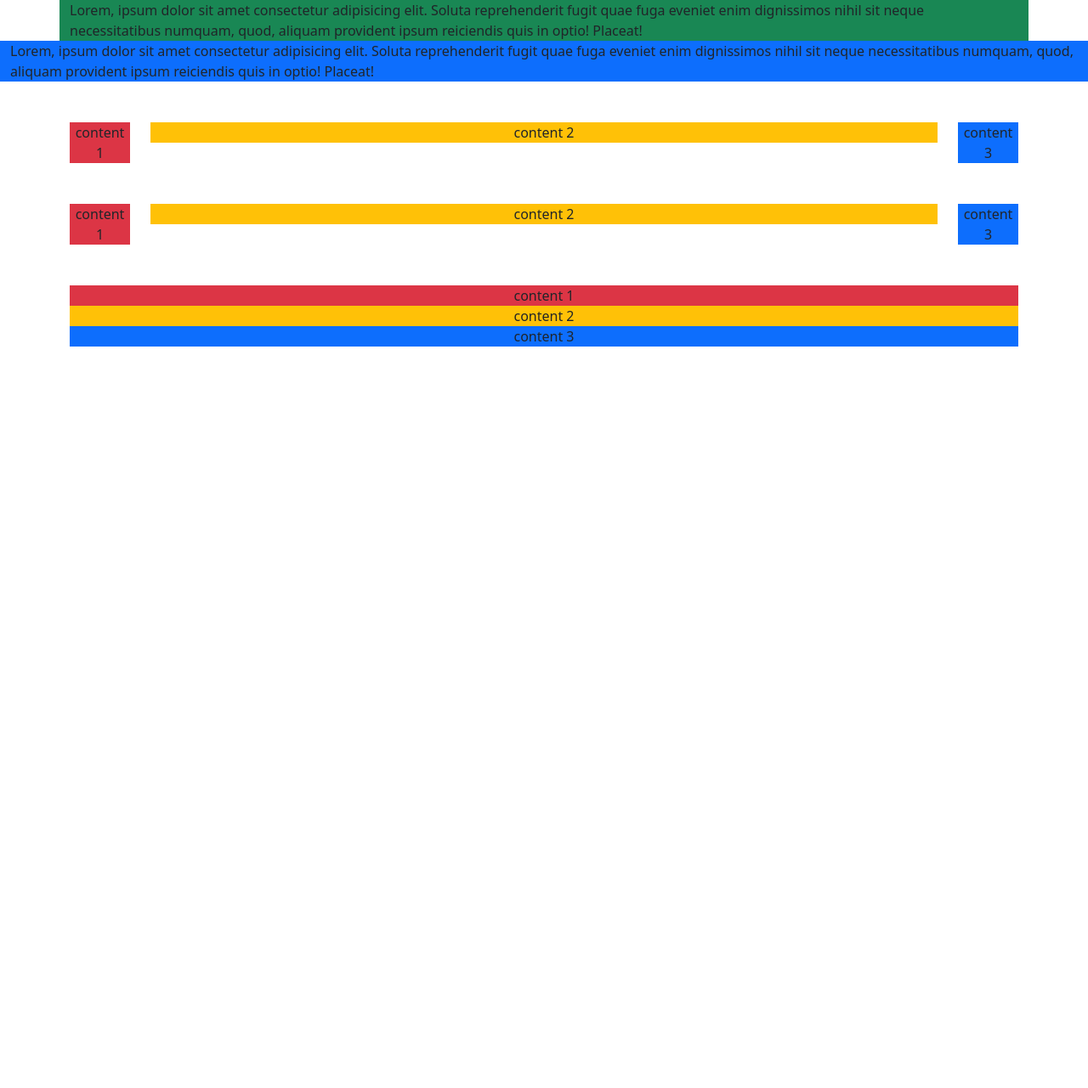
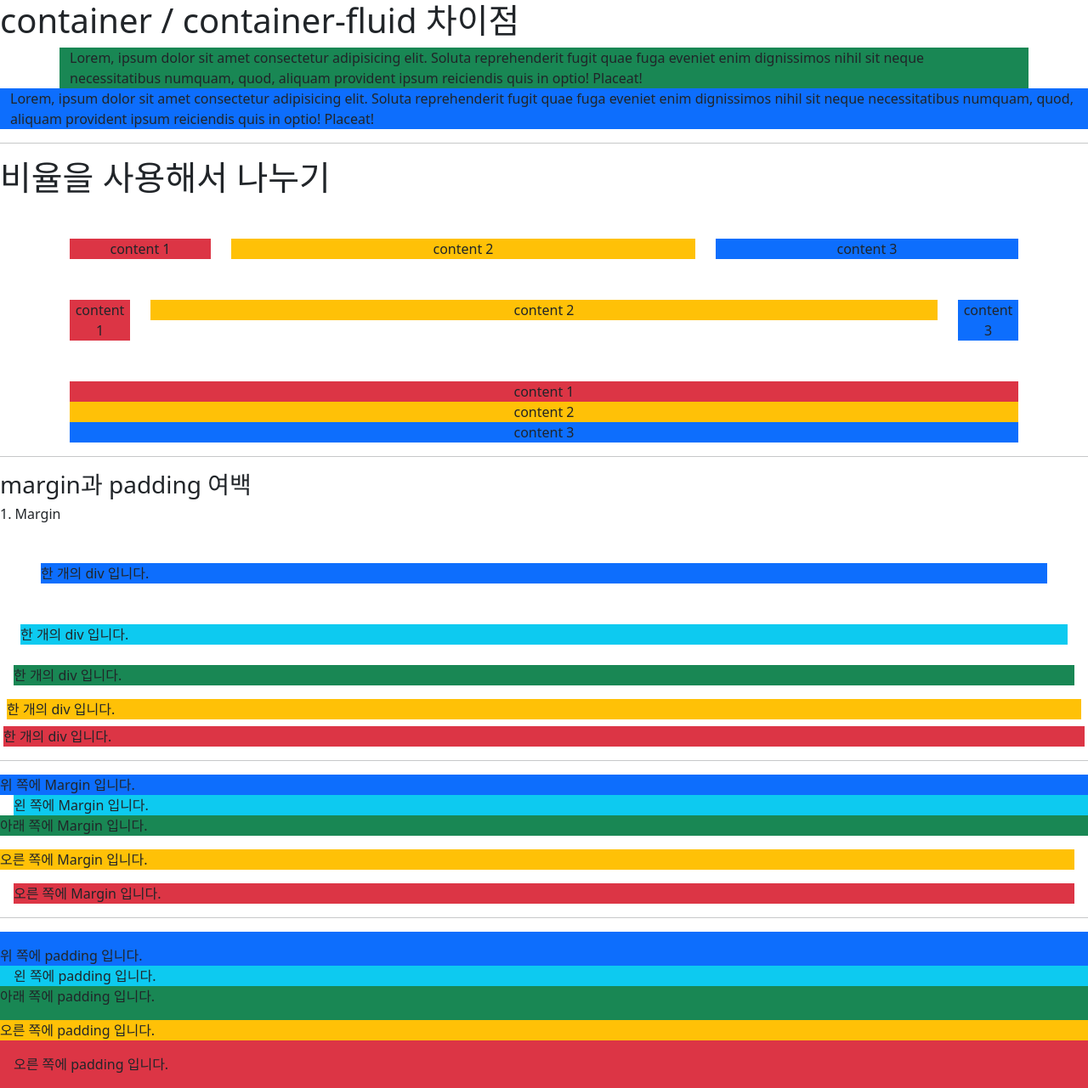
Before and after one commit to 7qrous/bootstrap, a plain HTML site: page local-test/bootstrap_2.html in a window 1280 px wide. Shown: the whole page at 85% size. Before the commit the page ends 800 px from the top, so only its background shows below. Drawn offline with Linux system fonts and the light colour scheme.

Commit message:
bootstrap-margin,padding

```diff
--- a/local-test/bootstrap_2.html
+++ b/local-test/bootstrap_2.html
@@ -10,6 +10,7 @@
 </head>
 
 <body>
+    <h1>container / container-fluid 차이점</h1>
     <div class="container bg-success">
         Lorem, ipsum dolor sit amet consectetur adipisicing elit. Soluta reprehenderit fugit quae
         fuga eveniet enim dignissimos nihil sit neque necessitatibus numquam, quod, aliquam provident ipsum reiciendis
@@ -20,19 +21,23 @@
         fuga eveniet enim dignissimos nihil sit neque necessitatibus numquam, quod, aliquam provident ipsum reiciendis
         quis in optio! Placeat!
     </div>
+    <hr>
+
+
+    <h1>비율을 사용해서 나누기</h1>
     <div class="container mt-5 text-center">
         <div class="row">
-            <div class="col-2 col-sm-8 col-lg-1">
+            <div class="col-2">
                 <div class="bg-danger">
                     content 1
                 </div>
             </div>
-            <div class="col-6 col-sm-2 col-lg-10">
+            <div class="col-6">
                 <div class="bg-warning">
                     content 2
                 </div>
             </div>
-            <div class="col-4 col-sm-2 col-lg-1">
+            <div class="col-4">
                 <div class="bg-primary">
                     content 3
                 </div>
@@ -77,6 +82,44 @@
             </div>
         </div>
     </div>
+
+    <hr>
+
+
+
+    <h3>margin과 padding 여백</h3>
+    <h6>1. Margin</h6>
+    <div class="bg-primary m-5">
+        한 개의 div 입니다.
+    </div>
+    <div class="bg-info m-4">
+        한 개의 div 입니다.
+    </div>
+    <div class="bg-success m-3">
+        한 개의 div 입니다.
+    </div>
+    <div class="bg-warning m-2">
+        한 개의 div 입니다.
+    </div>
+    <div class="bg-danger m-1">
+        한 개의 div 입니다.
+    </div>
+
+    <hr>
+    <div class="bg-primary mt-3">위 쪽에 Margin 입니다.</div>
+    <div class="bg-info ms-3">왼 쪽에 Margin 입니다.</div>
+    <div class="bg-success mb-3">아래 쪽에 Margin 입니다.</div>
+    <div class="bg-warning me-3">오른 쪽에 Margin 입니다.</div>
+    <div class="bg-danger m-3">오른 쪽에 Margin 입니다.</div>
+
+    <hr>
+
+
+    <div class="bg-primary pt-3">위 쪽에 padding 입니다.</div>
+    <div class="bg-info ps-3">왼 쪽에 padding 입니다.</div>
+    <div class="bg-success pb-3">아래 쪽에 padding 입니다.</div>
+    <div class="bg-warning pe-3">오른 쪽에 padding 입니다.</div>
+    <div class="bg-danger p-3">오른 쪽에 padding 입니다.</div>
 </body>
 
 </html>
```
